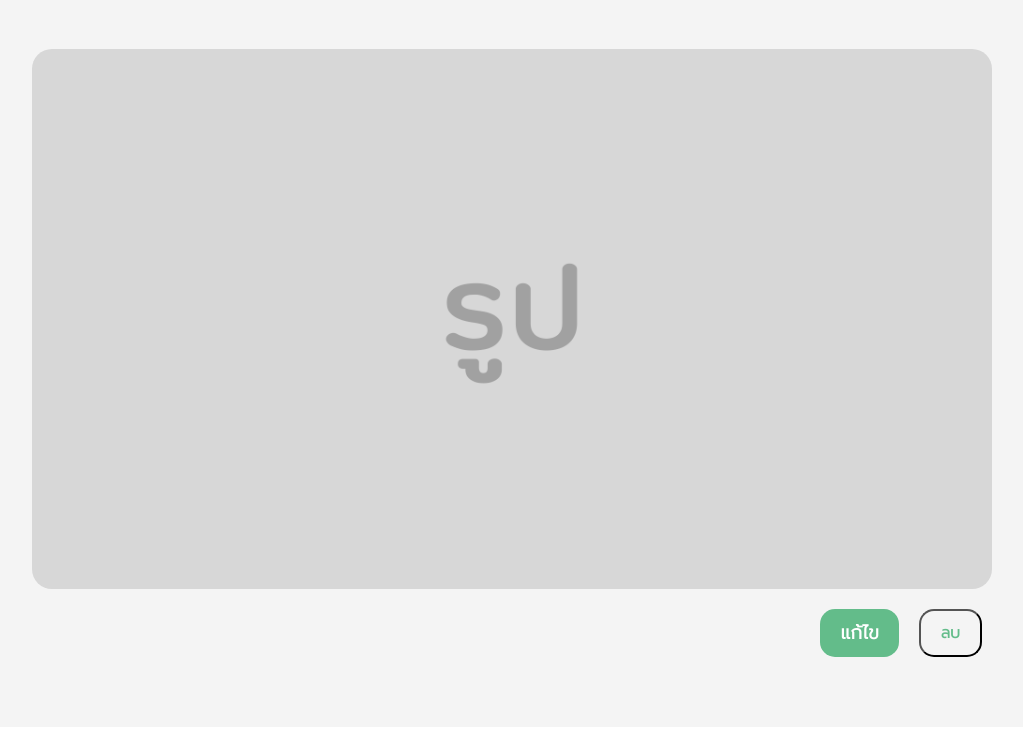
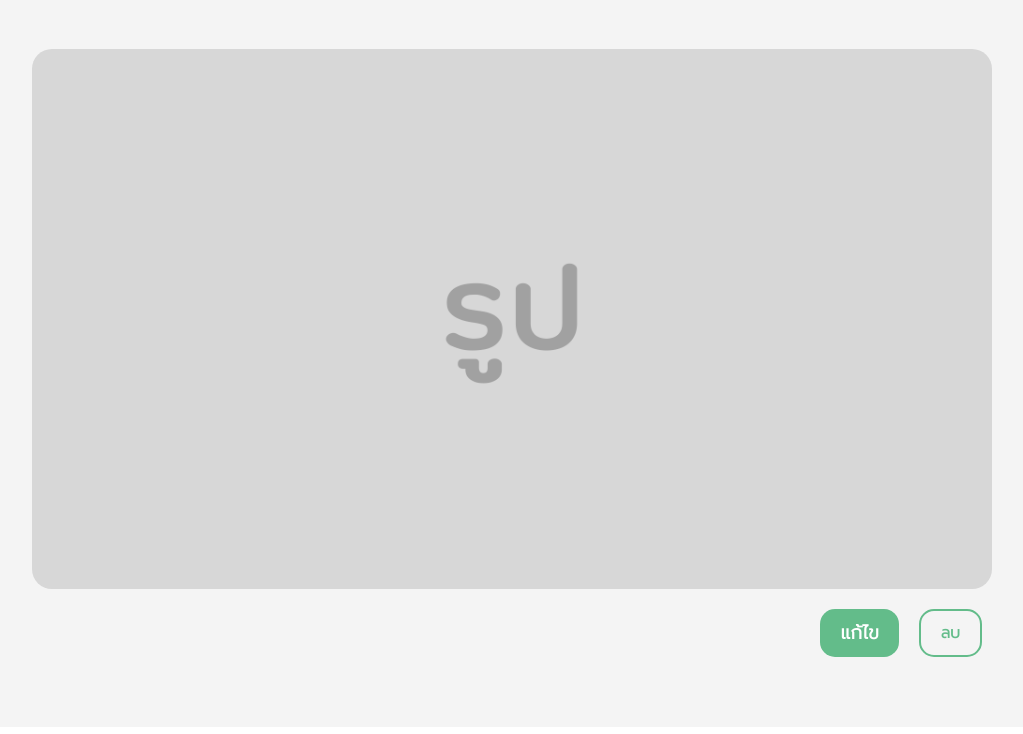
Before and after one commit to yoki31/FPPY.github.io, a Django app: page /editnews in a window 1280 px wide. Shown: the part 66-800 px from the top of the page, without its empty margins (128-1151 px from the left). Run offline with Django 3.2, Linux system fonts and the light colour scheme; style sheets or scripts are compiled from the project's sources.

Commit message:
fix bug remove button

```diff
--- a/doctors/templates/doctors/edithealthblog.html
+++ b/doctors/templates/doctors/edithealthblog.html
@@ -2,7 +2,7 @@
 {% load static %}
 
 {% block head %}
-    <link rel="Stylesheet" href="{% static 'css/style-editblog.css' %}">
+    <link rel="Stylesheet" href="{% static 'css/style-editarticle.css' %}">
 {% endblock %}
 
 {% block content %}
--- a/doctors/templates/doctors/editnews.html
+++ b/doctors/templates/doctors/editnews.html
@@ -2,7 +2,7 @@
 {% load static %}
 
 {% block head %}
-    <link rel="Stylesheet" href="{% static 'css/style-editblog.css' %}">
+    <link rel="Stylesheet" href="{% static 'css/style-editarticle.css' %}">
 {% endblock %}
 
 {% block content %}
--- a/static/css/style-editblog.css
+++ b/static/css/style-editarticle.css
@@ -48,14 +48,15 @@
       padding: 10px 20px;
       background: #f4f4f4;
       color: #63bc8a;
-      stroke-width: 2px;
+      border: 2px solid #63bc8a;
       border-radius: 15px;
       text-decoration: none;
       margin: 10px;
       transition: 200ms; }
     .area-content .button-group .remove-button:hover {
       background: #ff3636;
-      color: white; }
+      color: white;
+      border: 2px solid transparent; }
   .area-content .content-blog {
     color: #a1a1a1;
     width: 75%;
@@ -64,4 +65,4 @@
     text-align: justify;
     font-size: 20px; }
 
-/*# sourceMappingURL=style-editblog.css.map */
+/*# sourceMappingURL=style-editarticle.css.map */
--- a/static/scss/style-editblog.scss
+++ b/static/scss/style-editarticle.scss
@@ -73,7 +73,8 @@ $Topiccolor: #63bc8a;
             padding: 10px 20px;
             background: $BGcolor;
             color: $Topiccolor;
-            stroke-width: 2px;
+            border: 2px solid #63bc8a;
+            // stroke-width: 2px;
             border-radius: 15px;
             text-decoration: none;
             margin: 10px;
@@ -83,6 +84,7 @@ $Topiccolor: #63bc8a;
         .remove-button:hover {
             background: rgb(255, 54, 54);
             color: $Cardcolor;
+            border: 2px solid transparent;
         }
     }
 
```
Also changed, not shown: 2 other files.
